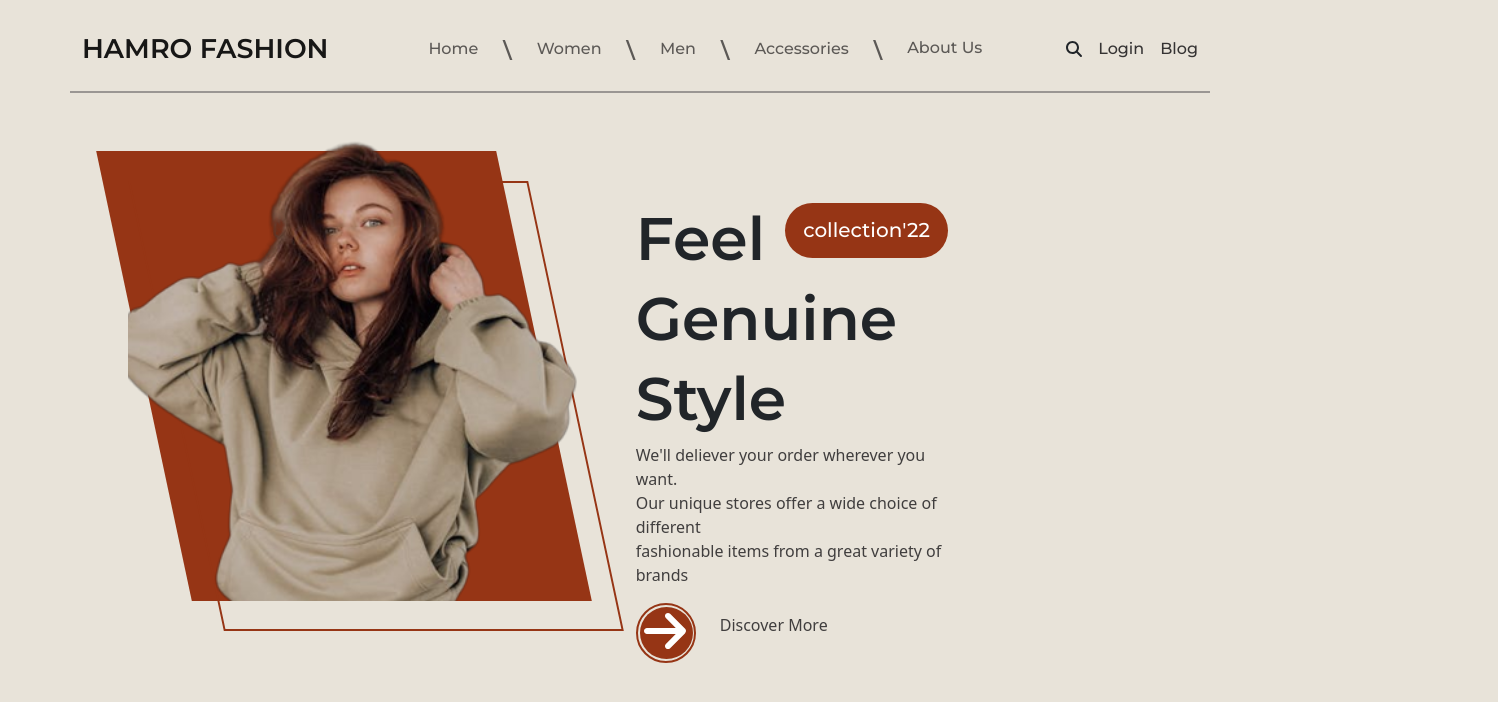
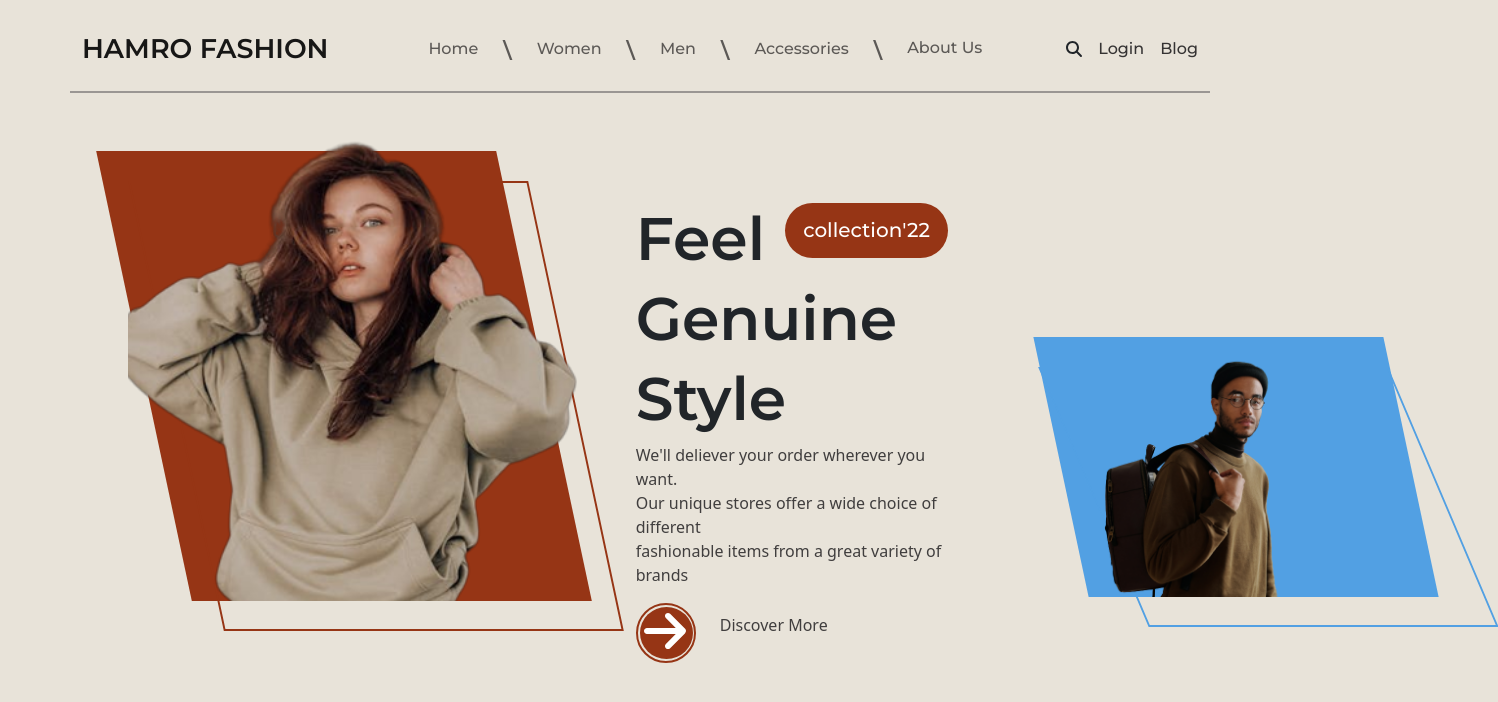
Before and after one commit to Seedorf-Rai/Fashion-Store, a Vue app: page / in a window 1280 px wide. Shown: the top 702 px of the page, 1498 px wide, since content can reach past the window. Built offline with nearby package versions, Linux system fonts and the light colour scheme.

Commit message:
heri-right section completed

```diff
--- a/src/App.vue
+++ b/src/App.vue
@@ -9,6 +9,7 @@
   @import url('https://fonts.googleapis.com/css2?family=Montserrat:ital,wght@0,400;0,500;0,600;0,700;1,400&display=swap');
 body{
   background-color: #E8E3D9;
+  overflow-x: hidden;
 }
 .logo{
   font-family: 'Montserrat', sans-serif;
--- a/src/views/HomeView.vue
+++ b/src/views/HomeView.vue
@@ -5,11 +5,13 @@
     <!-- Hero Section -->
     <div class="container-fluid">
       <div class="row">
+        <!-- Left Part Of the Hero Section -->
         <div class="col-md-5  hero-left ">
            <div class="hero-bg-color "></div>
            <div class="hero-right-outline"></div>
           <img src="/images/hoodie2.png" class="hero-img" alt="">
         </div>
+        <!-- Middle Part Of the Hero Section -->
         <div class="col-md-4 hero-mid">
            <div class="d-flex">
             <h1>Feel </h1>
@@ -28,6 +30,13 @@
             <div class="cir-outli">
            <div class="circle"><i class="fa-solid ms-1 fa-arrow-right fa-3x"></i></div></div>
            <p class="ms-4">Discover More</p>
+           </div>
+        </div>
+        <!-- RIght Part OF the Hero Section -->
+        <div class="col-md-3 hero-right">
+           <div class="hero-right-bg">
+          <div class="hero-right-bg-line"></div>
+              <img src="/images/hero-right.png" class="img-fluid" alt="">
            </div>
         </div>
       </div>
@@ -121,6 +130,34 @@ h1{
 .circle:hover{
   position: relative;
   left: 20px;
+  cursor: pointer;
+}
+.hero-right-bg-line{
+  width: 350px;
+  height: 260px;
+  border: 2px solid #52A0E3;
+  position: absolute;
+  top: 30px;
+  left: 26px;
+  transform: skew(12deg);
+}
+.hero-right-bg{
+  width: 350px;
+  height: 260px;
+  background-color: #52A0E3;
+  transform: skew(12deg);
+  position: relative;
+  top: 42%;
+  left: 30%;
+}
+.hero-right-bg img{
+  transform: skew(-12deg);
+  /* display:none; */
+  width: 200px; height: 250px;
+  object-fit: cover;
+  position: relative;
+  left: 38px;
+  top: 10px;
 }
 /* CSS */
 /* .button-18 {
```
Also changed, not shown: public/images/hero-right.png (added).
